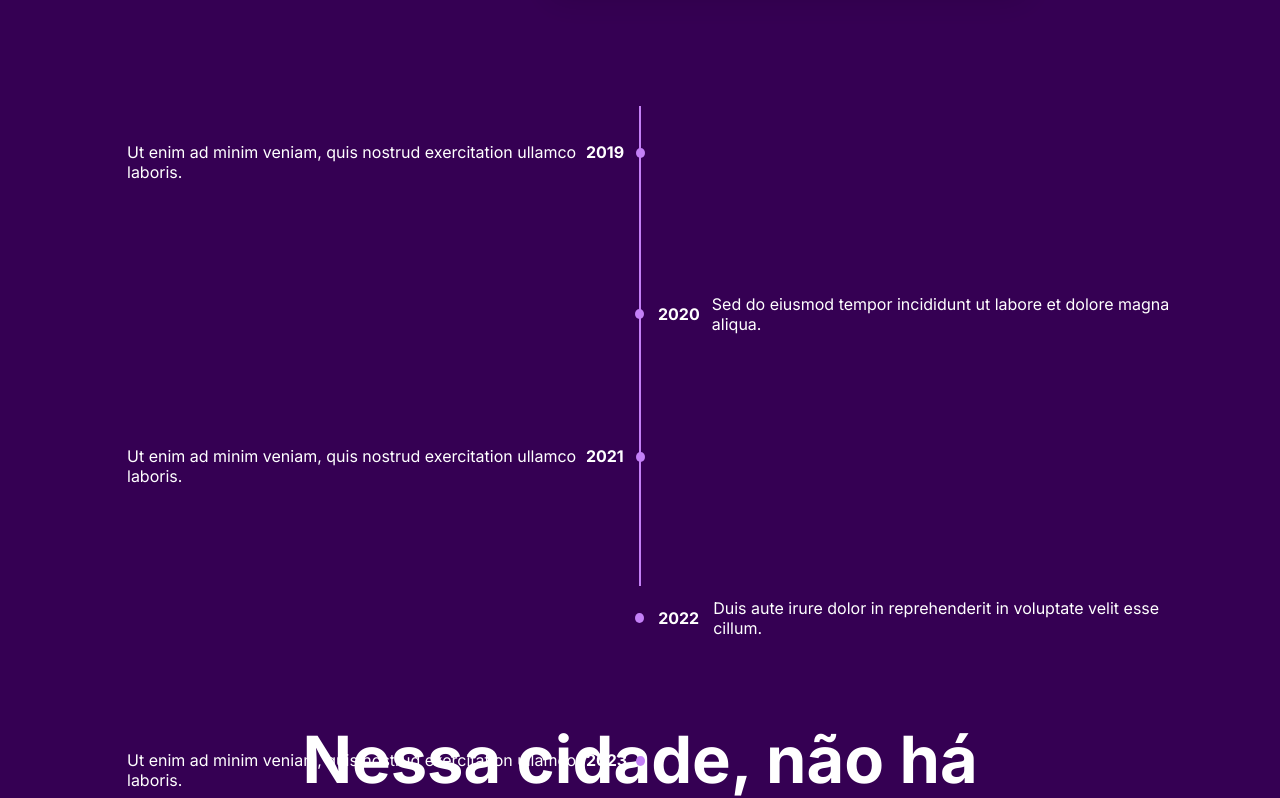
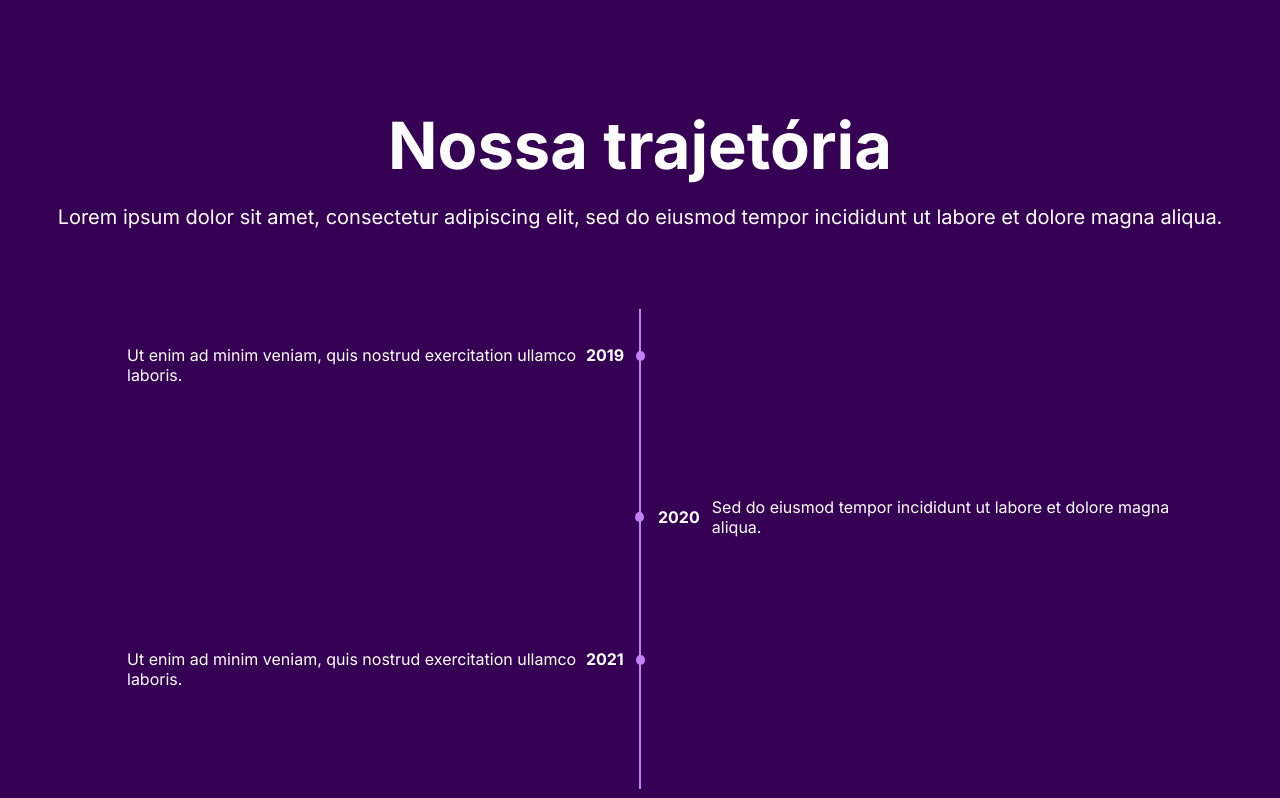
Before and after one commit to SaraMariaNascimento/LandingPageAgencia, a Next.js app: page / in a window 1280 px wide. Shown: the part 764-1562 px from the top of the page. Built offline with nearby package versions, Linux system fonts and the light colour scheme.

Commit message:
fixing others sections home

```diff
--- a/components/timeline/Timeline.module.scss
+++ b/components/timeline/Timeline.module.scss
@@ -5,7 +5,21 @@ $entry-margin-bottom: 1.25rem;
 $entry-transform-y: 1.25rem;
 $entry-opacity-transition: 0.5s;
 $margin-bottom: 5rem;
-
+.container_title{
+  justify-content: center;
+  display: flex;
+  flex-direction: column;
+  align-items: center;
+  h2{
+    font-size: 4.0625rem;
+    margin: 0;
+  }
+  p{
+    font-size: 1.25rem;
+    text-align: center;
+    margin-bottom: $margin-bottom;
+  }
+}
 .timeline {
   position: relative;
   width: $timeline-width;
--- a/components/timeline/index.jsx
+++ b/components/timeline/index.jsx
@@ -23,6 +23,11 @@ const generateTimelineEntry = (year, text, alignRight) => {
 
 const Timeline = () => {
   return (
+    <div className={Styles.container}>
+        <div className={Styles.container_title}>
+        <h2>Nossa trajetória</h2>
+        <p>Lorem ipsum dolor sit amet, consectetur adipiscing elit, sed do eiusmod tempor incididunt ut labore et dolore magna aliqua.</p>
+        </div>
       <div className={Styles.timeline}>
         <div className={Styles.leftText}>
           {generateTimelineEntry("2019", "Ut enim ad minim veniam, quis nostrud exercitation ullamco laboris.", true)}
@@ -36,6 +41,8 @@ const Timeline = () => {
           {generateTimelineEntry("2023", "Ut enim ad minim veniam, quis nostrud exercitation ullamco laboris.", true)}
         </div>
       </div>
+    </div>
+
   );
 };
 
--- a/components/welcome/welcome.module.scss
+++ b/components/welcome/welcome.module.scss
@@ -10,7 +10,7 @@
     grid-template-columns:  repeat(2, 1fr);
     align-items: center;
     justify-content: center;
-    padding-top: 210px;
+    // padding-top: 210px;
     justify-items: center;
 }
 
```
Lines whose indentation alone changed are shown as unchanged.
